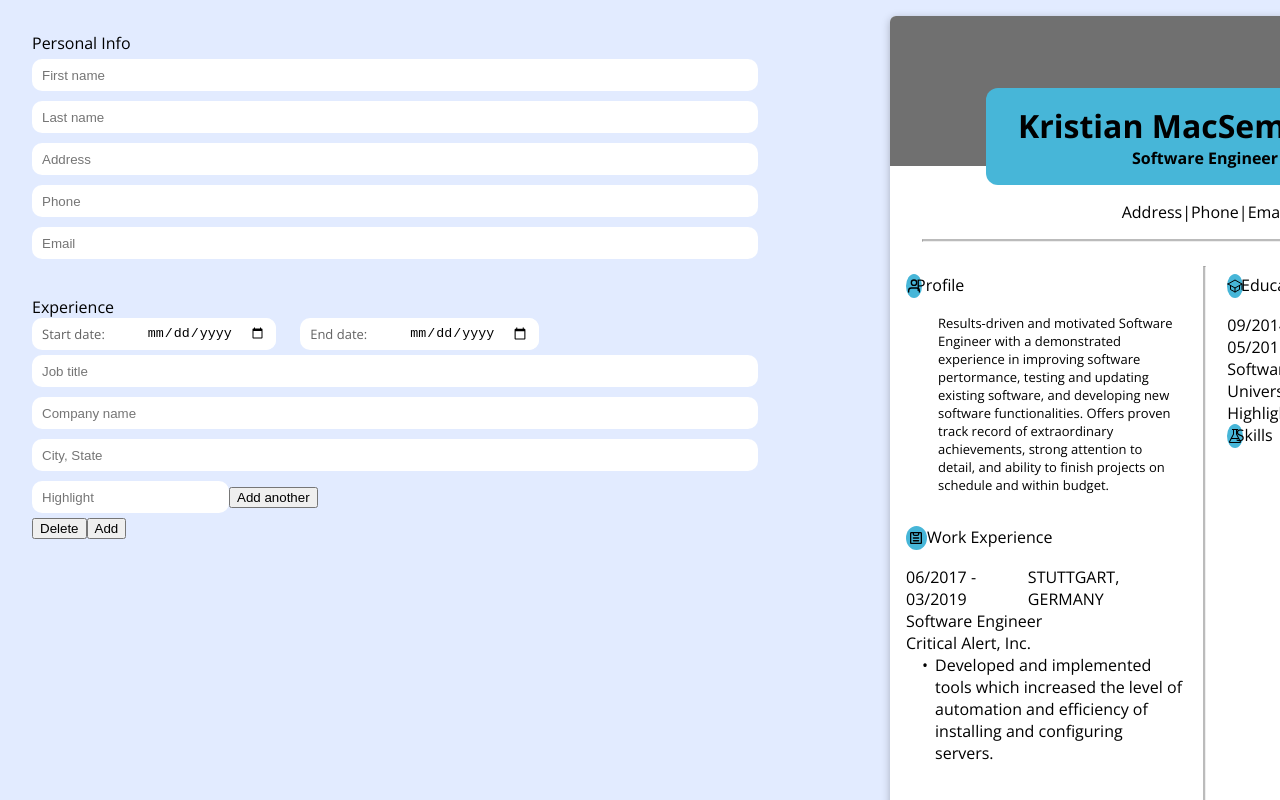
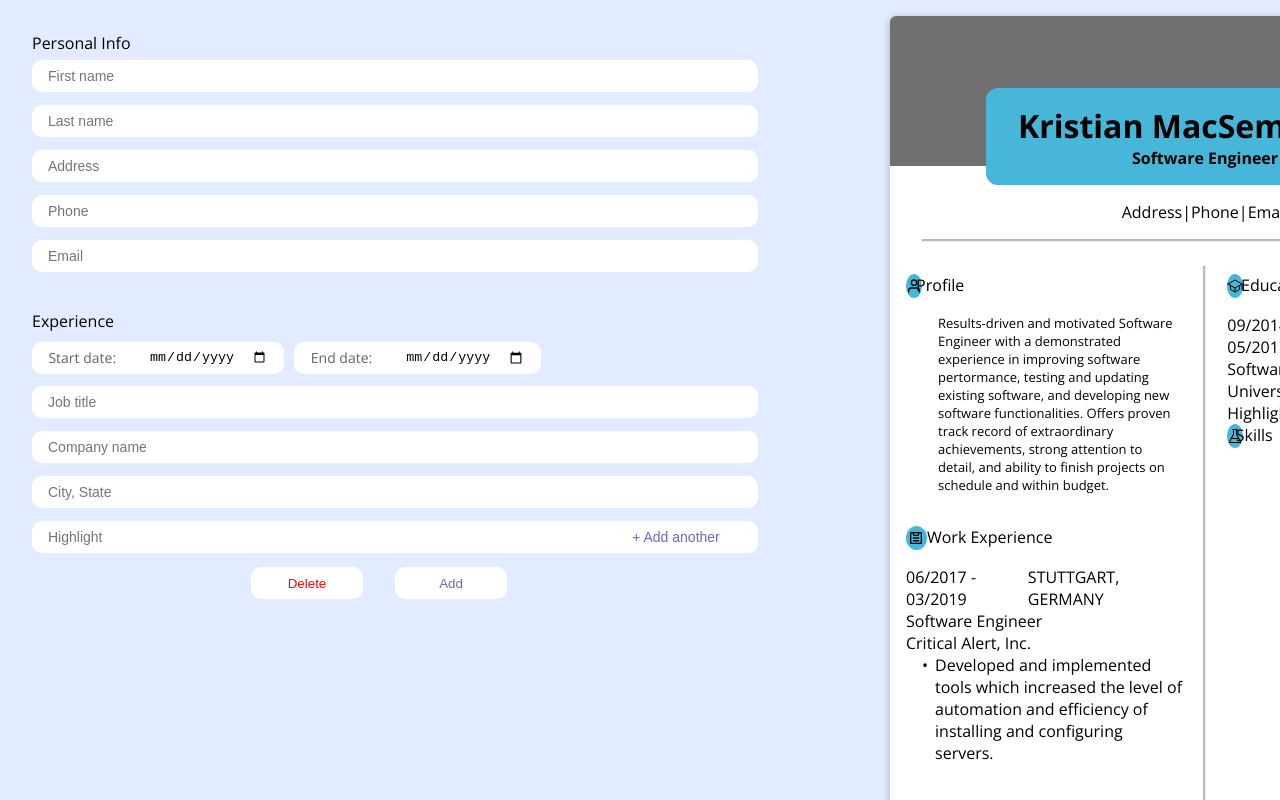
Before and after one commit to K-Mac-Sempreezy/CV, a React (Create React App) app: page / in a window 1280 px wide. Shown: the top 800 px of the page. Built offline with nearby package versions, Linux system fonts and the light colour scheme.

Commit message:
experience form setup

```diff
--- /dev/null
+++ b/src/components/Forms/ExperienceForm.css
@@ -0,0 +1,112 @@
+.experience {
+  display: flex;
+  flex-direction: column;
+}
+
+.experience__date-container {
+  display: flex;
+  flex-direction: row;
+  justify-content: flex-start;
+  height: 2rem;
+  margin-bottom: 1rem;
+}
+
+.experience__date {
+  display: flex;
+  flex-direction: row;
+  align-items: center;
+  margin: 10px 10px 10px 0;
+  background: white;
+  padding-left: 10px;
+  height: 2rem;
+  border-radius: 10px;
+}
+
+.experience__date label {
+  color: rgb(98, 98, 98);
+  font-size: 14px;
+  margin-right: 2rem;
+  padding-left: 0.4rem;
+}
+
+.experience__date input {
+  border: 0;
+  padding-right: 1rem;
+}
+
+.experience input[type='text'] {
+  font-size: 14px;
+  height: 2rem;
+  border-radius: 10px;
+  border: 0;
+  margin: 0.4rem 0;
+  padding: 0 1rem;
+}
+
+.experience__highlight {
+  position: relative;
+  display: flex;
+  flex-direction: row;
+  margin-bottom: 0.5rem;
+  overflow: hidden;
+}
+
+.experience__highlight input {
+  padding-right: 90px;
+  font-size: 14px;
+  width: 100%;
+}
+
+.experience__highlight button {
+  position: absolute;
+  font-size: 14px;
+  right: 2px;
+  top: 7px;
+  width: 10rem;
+  height: 2rem;
+  border: 0;
+  background: 0;
+  color: rgb(106, 106, 187);
+  /* z-index: 1; */
+}
+
+.experience__highlight button:hover {
+  color: blue;
+}
+
+.experience__highlight button:active {
+  color: rgb(199, 57, 235);
+}
+
+.experience__buttons {
+  display: flex;
+  flex-direction: row;
+  justify-content: center;
+  width: 100%;
+}
+
+.experience__buttons button {
+  border-radius: 10px;
+  border: 0;
+  background: white;
+  margin-right: 2rem;
+  width: 7rem;
+  height: 2rem;
+}
+
+#delete {
+  color: rgb(255, 0, 0);
+}
+
+#delete:hover {
+  background: rgb(253, 201, 201);
+}
+
+#add {
+  color: rgb(106, 106, 187);
+}
+
+#add:hover {
+  color: blue;
+  background: rgb(224, 224, 255);
+}
--- /dev/null
+++ b/src/components/Forms/ExperienceForm.js
@@ -0,0 +1,35 @@
+import React from 'react';
+
+import './ExperienceForm.css';
+
+const ExperienceForm = props => {
+  return (
+    <React.Fragment>
+      <form className='experience'>
+        <div className='experience__date-container'>
+          <div className='experience__date'>
+            <label htmlFor='start'>Start date:</label>
+            <input type='date' id='start' name='start-date' />
+          </div>
+          <div className='experience__date'>
+            <label htmlFor='end'>End date:</label>
+            <input type='date' id='end' name='end-date' />
+          </div>
+        </div>
+        <input type='text' placeholder='Job title' />
+        <input type='text' placeholder='Company name' />
+        <input type='text' placeholder='City, State' />
+        <div className='experience__highlight'>
+          <input type='text' placeholder='Highlight' />
+          <button>+ Add another</button>
+        </div>
+      </form>
+      <div className='experience__buttons'>
+        <button id='delete'>Delete</button>
+        <button id='add'>Add</button>
+      </div>
+    </React.Fragment>
+  );
+};
+
+export default ExperienceForm;
--- /dev/null
+++ b/src/components/Forms/PersonalForm.css
@@ -0,0 +1,14 @@
+.personal {
+  display: flex;
+  flex-direction: column;
+  margin-bottom: 2rem;
+}
+
+.personal input {
+  font-size: 14px;
+  height: 2rem;
+  border-radius: 10px;
+  border: 0;
+  margin: 0.4rem 0;
+  padding: 0 1rem;
+}
--- /dev/null
+++ b/src/components/Forms/PersonalForm.js
@@ -0,0 +1,17 @@
+import React from 'react';
+
+import './PersonalForm.css';
+
+const PersonalForm = props => {
+  return (
+    <form className='personal'>
+      <input type='text' placeholder='First name' />
+      <input type='text' placeholder='Last name' />
+      <input type='text' placeholder='Address' />
+      <input type='text' placeholder='Phone' />
+      <input type='email' placeholder='Email' />
+    </form>
+  );
+};
+
+export default PersonalForm;
--- a/src/components/edit/EditResume.css
+++ b/src/components/edit/EditResume.css
@@ -5,53 +5,3 @@
   height: 100vh;
   margin: 2rem;
 }
-
-.edit__form-personal {
-  display: flex;
-  flex-direction: column;
-  margin-bottom: 2rem;
-}
-
-.edit__form-personal input,
-.edit__form-experience input {
-  height: 2rem;
-  border-radius: 10px;
-  border: 0;
-  margin: 5px 0;
-  padding: 0 10px;
-}
-
-.edit__form-experience {
-  display: flex;
-  flex-direction: column;
-}
-
-.edit__date-container {
-  display: flex;
-  flex-direction: row;
-  justify-content: flex-start;
-  height: 2rem;
-}
-
-.edit__date {
-  display: flex;
-  flex-direction: row;
-  align-items: center;
-  margin-right: 24px;
-  background: white;
-  padding-left: 10px;
-  height: 2rem;
-  border-radius: 10px;
-}
-
-.edit__date label {
-  color: rgb(98, 98, 98);
-  font-size: small;
-  margin-right: 2rem;
-}
-
-.edit__buttons {
-  display: flex;
-  flex-direction: row;
-  justify-content: flex-start;
-}
--- a/src/components/edit/EditResume.js
+++ b/src/components/edit/EditResume.js
@@ -1,5 +1,7 @@
 import React from 'react';
+import ExperienceForm from '../Forms/ExperienceForm';
 
+import PersonalForm from '../Forms/PersonalForm';
 import './EditResume.css';
 
 const EditResume = props => {
@@ -7,37 +9,10 @@ const EditResume = props => {
     <React.Fragment>
       <div className='edit'>
         <div>Personal Info</div>
-        <form className='edit__form-personal'>
-          <input type='text' placeholder='First name' />
-          <input type='text' placeholder='Last name' />
-          <input type='text' placeholder='Address' />
-          <input type='text' placeholder='Phone' />
-          <input type='email' placeholder='Email' />
-        </form>
+        <PersonalForm />
         <div>Experience</div>
-        <form className='edit__form-experience'>
-          <div className='edit__date-container'>
-            <div className='edit__date'>
-              <label for='start'>Start date:</label>
-              <input type='date' id='start' name='start-date' />
-            </div>
-            <div className='edit__date'>
-              <label for='end'>End date:</label>
-              <input type='date' id='end' name='end-date' />
-            </div>
-          </div>
-          <input type='text' placeholder='Job title' />
-          <input type='text' placeholder='Company name' />
-          <input type='text' placeholder='City, State' />
-          <div>
-            <input type='text' placeholder='Highlight'/>
-            <button >Add another</button>
-          </div>
-        </form>
-        <div className='edit__buttons'>
-          <button>Delete</button>
-          <button>Add</button>
-        </div>
+        <ExperienceForm />
+
       </div>
     </React.Fragment>
   );
```
